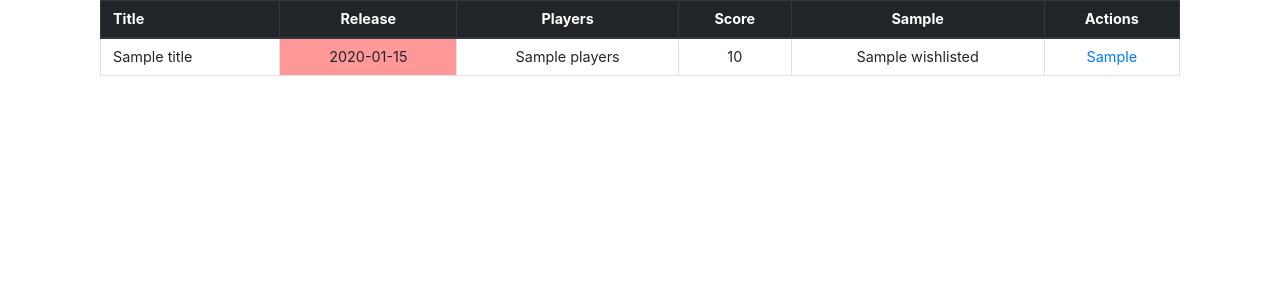
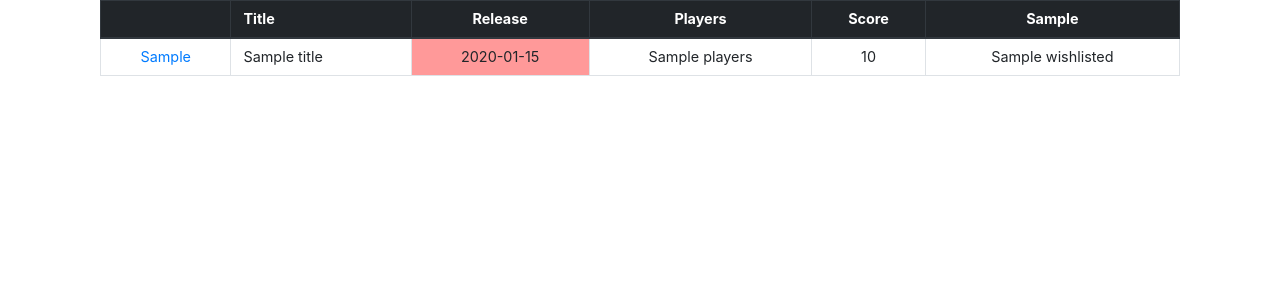
Before and after one commit to fedecalendino/nintendeals, a Flask app: template templates/wishlist.html in a window 1280 px wide. Shown: the part 56-356 px from the top of the page. Run offline with Flask 2, Linux system fonts and the light colour scheme; the template is opened without the code that fills it: most values are stand-ins (such as "Sample title", 1, 10 or a date in 2020); parts of the project's set-up code (start-up, migrations or seed data) failed here and were passed over; some libraries are stand-ins or nearby versions.

Commit message:
Changed wishlist layout

```diff
--- a/templates/wishlist.html
+++ b/templates/wishlist.html
@@ -31,12 +31,12 @@
                     <table class="table table-bordered sortable">
                         <thead class="thead-dark">
                             <tr>
+                                <th scope="col" class="text-center"> </th>
                                 <th scope="col">Title</th>
                                 <th scope="col" class="text-center">Release</th>
                                 <th scope="col" class="text-center">Players</th>
                                 <th scope="col" class="text-center">Score</th>
                                 <th scope="col" class="text-center">{{ emoji_star }}</th>
-                                <th scope="col" class="text-center">Actions</th>
                             </tr>
                         </thead>
                         <tbody id="table">
@@ -55,14 +55,14 @@
                                     {% set color = '#FF9999' %}
                                 {% endif %}
                                 <tr>
+                                    <td align="center">
+                                        <a href="{{ add_url.format(game.id, game.titles[region], country) }}" target="_blank">{{ emoji_plus }}</a>
+                                    </td>
                                     <td scope="row">{{ '{}{}'.format(' ' + emoji_nintendo if game.published_by_nintendo else '', game.titles[region]) }}</td>
                                     <td align="center" bgcolor="{{color}}">{{game.release_dates[region].strftime("%Y-%m-%d") }}</td>
                                     <td align="center">{{ game.players }}</td>
                                     <td align="center">{{ game.scores.score }}</td>
                                     <td align="center">{{ game.wishlisted if game.wishlisted else '-' }}</td>
-                                    <td align="center">
-                                        <a href="{{ add_url.format(game.id, game.titles[region], country) }}" target="_blank">{{ emoji_plus }}</a>
-                                    </td>
                                 </tr>
                             {% endfor %}
                         </tbody>
```
